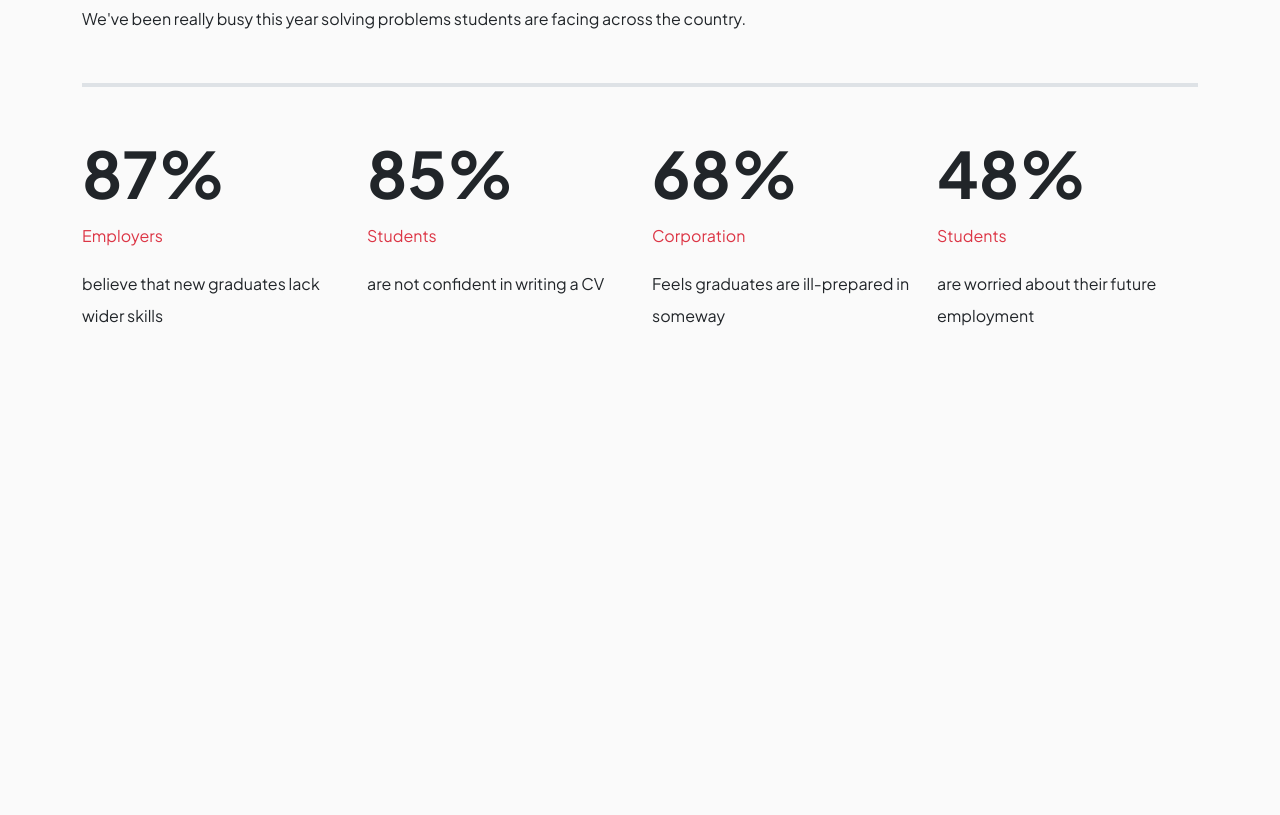
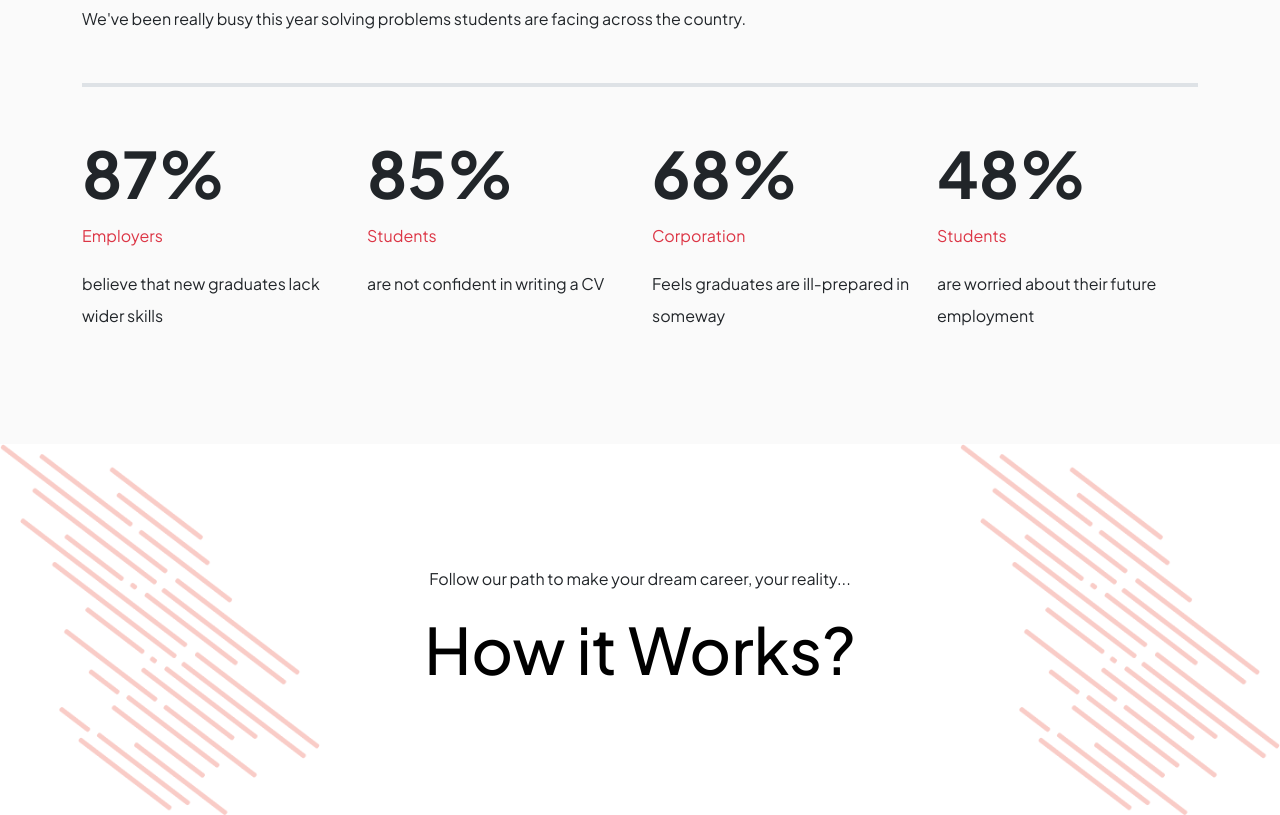
Before and after one commit to shakilkhan95/bootstrap-project, a plain HTML site: page index.html in a window 1280 px wide. Shown: the part 1032-1847 px from the top of the page. Before the commit the page ends 1476 px from the top, so only its background shows below. Drawn offline with nearby package versions, Linux system fonts and the light colour scheme.

Commit message:
how it works

```diff
--- a/index.html
+++ b/index.html
@@ -110,6 +110,21 @@
        </section>
 
 
+       <!-- how it works section -->
+        <section class="bg-white w-100">
+            <div class="d-flex justify-content-md-between justify-content-center">
+                <img class="w-25 d-none d-md-block object-fit-cover" src="images/Decoration.png" alt="">
+
+                <div class="d-flex align-items-center justify-content-center flex-column">
+                    <p>Follow our path to make your dream career, your reality...</p>
+                    <h1 class="text-black big-heading">How it Works?</h1>
+                </div>
+
+                <img class="w-25 d-none d-md-block object-fit-cover" src="images/Decoration.png" alt="">
+            </div>
+        </section>
+
+
     <script src="https://cdn.jsdelivr.net/npm/bootstrap@5.3.3/dist/js/bootstrap.bundle.min.js" integrity="sha384-YvpcrYf0tY3lHB60NNkmXc5s9fDVZLESaAA55NDzOxhy9GkcIdslK1eN7N6jIeHz" crossorigin="anonymous"></script>
   </body>
 </html>
```
